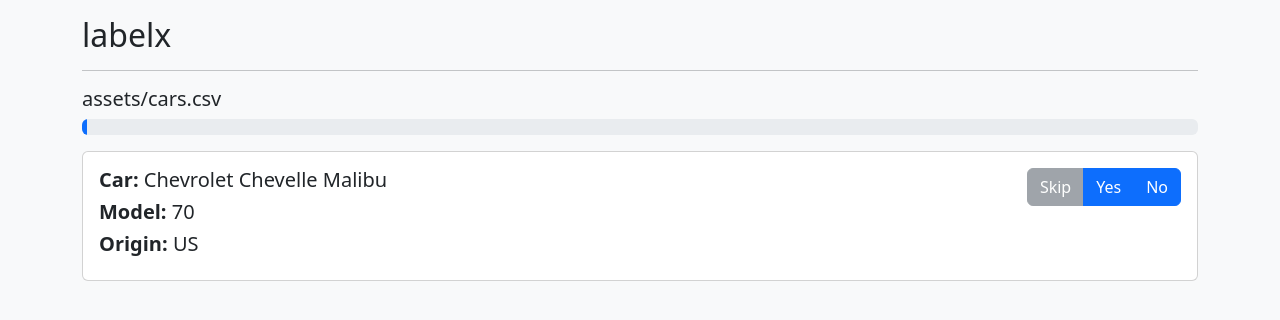
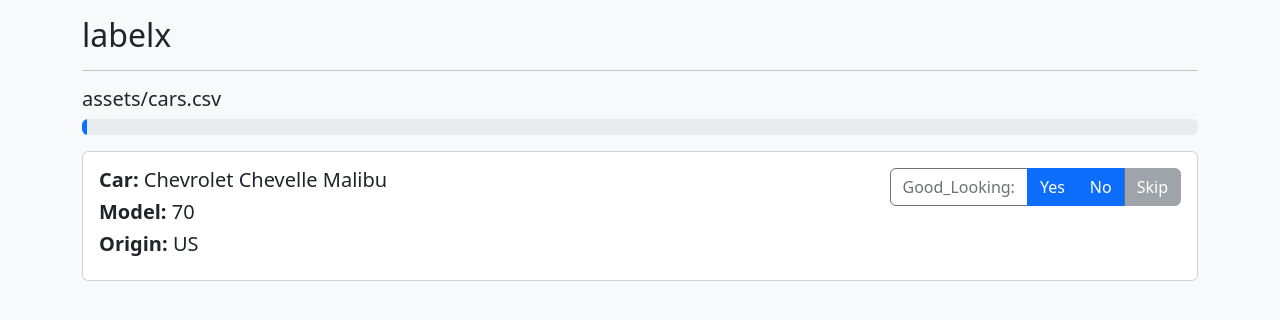
Before and after one commit to juliengriffoul/labelx, a Flask app: page /?index=1&label=Yes in a window 1280 px wide. Shown: the top 320 px of the page. Run offline with Flask 2, Linux system fonts and the light colour scheme.

Commit message:
:lipstick: Add label name display

```diff
--- a/labelx/templates/interface.html
+++ b/labelx/templates/interface.html
@@ -23,10 +23,11 @@
         <div class="card mt-3">
             <div class="card-body">
                 <div class="btn-group float-end" role="group" aria-label="Basic mixed styles example">
-                    <a href="?index={{ index }}&label=skip" class="btn btn-secondary disabled" disabled>Skip</a>
+                    <button type="button" class="btn disabled" disabled>{{ label_name }}:</button>
                     {% for value in label_values %}
                     <a href="?index={{ index }}&label={{ value }}" class="btn btn-primary">{{ value }}</a>
                     {% endfor %}
+                    <a href="?index={{ index }}&label=skip" class="btn btn-secondary disabled" disabled>Skip</a>
                 </div>
                 {% for value in fields %}
                 <h5 class="card-title"><strong>{{ fields_names[value] }}: </strong>{{ row[value] }}</h5>
```
